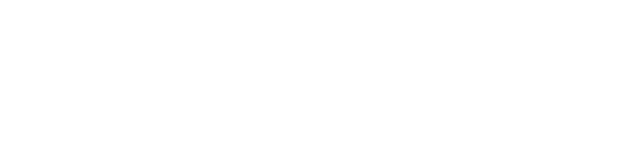
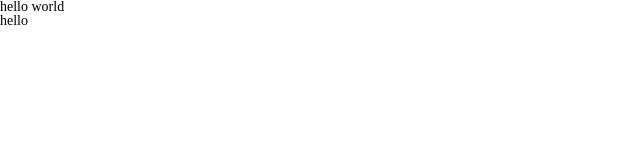
Before and after one commit to Friall/jstest, a plain HTML site: page index.html in a window 1280 px wide. Shown: the full height of the page, 0-640 px from the left. Drawn offline with Linux system fonts and the light colour scheme.

Commit message:
Добавив h2

```diff
--- a/index.html
+++ b/index.html
@@ -6,7 +6,10 @@
     <title>Document</title>
     <link rel="stylesheet" href="css/style.min.css" />
   </head>
-  <body></body>
+  <body>
+    <h1>hello world</h1>
+    <h2>hello</h2>
+  </body>
 
   <script src="js/script.min.js"></script>
 </html>
```
